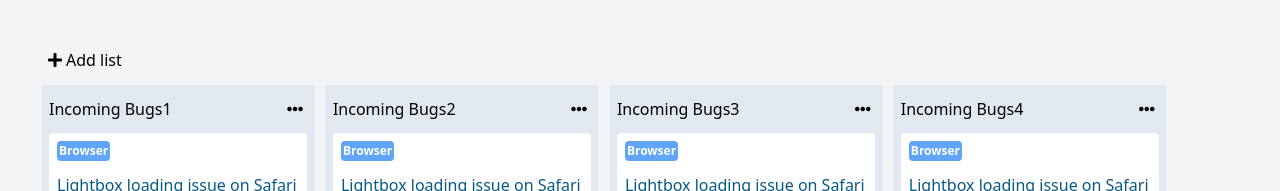
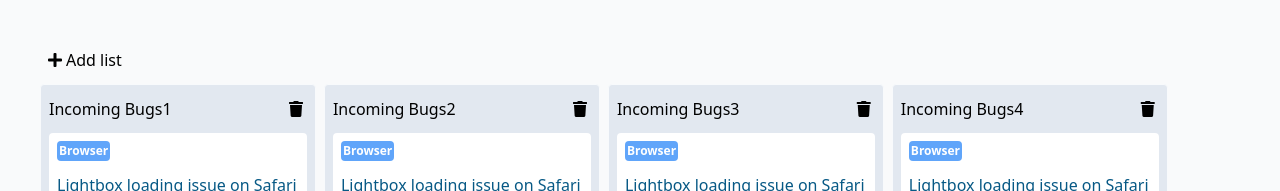
Before and after one commit to amozalev/task-board, a SvelteKit app: page / in a window 1280 px wide. Shown: the top 191 px of the page. Built offline with nearby package versions, Linux system fonts and the light colour scheme.

Commit message:
Implemented list deletion; updated styles.

```diff
--- a/src/app.css
+++ b/src/app.css
@@ -1,13 +1,3 @@
 @tailwind base;
 @tailwind components;
 @tailwind utilities;
-
-html {
-    display: flex;
-    height: 100%;
-    overflow-y: hidden;
-}
-
-.hovering {
-    border: 1px solid #daa773;
-}
--- a/src/components/tasks/TaskList.svelte
+++ b/src/components/tasks/TaskList.svelte
@@ -23,6 +23,10 @@
 	const onDragEnter = () => {
 		hoveredListIdx.set(listIdx);
 	};
+
+	const deleteList = () => {
+		taskListStore.deleteList(listIdx);
+	}
 </script>
 
 <div
@@ -37,8 +41,8 @@
 			<h2>{name}</h2>
 		</span>
 		<span class="flex">
-			<button class="p-1">
-				<i class="fas fa-ellipsis-h"></i>
+			<button class="p-1" on:click={deleteList}>
+				<i class="fa fa-trash"></i>
 			</button>
 		</span>
 	</div>
@@ -52,3 +56,9 @@
 		<h4>Add card</h4>
 	</button>
 </div>
+
+<style>
+	.hovering {
+    border: 1px solid #daa773;
+	}
+</style>
--- a/src/routes/+page.svelte
+++ b/src/routes/+page.svelte
@@ -19,6 +19,9 @@
 
 <style lang="postcss">
 	:global(html) {
-		background-color: theme(colors.gray.100);
+		background-color: theme(colors.gray.50);
+		display: flex;
+		height: 100%;
+		overflow-y: hidden;
 	}
 </style>
--- a/src/stores/tasks.js
+++ b/src/stores/tasks.js
@@ -94,7 +94,7 @@ const createStore = () => {
 		addList: () => {
 			update((list) => {
 				const listLen = list.length;
-				let lastId = list[listLen - 1].id;
+				let lastId = listLen > 0 ? list[listLen - 1].id : 0;
 				list.push({
 					id: ++lastId,
 					name: 'New list',
@@ -104,11 +104,18 @@ const createStore = () => {
 				return list;
 			});
 		},
+		deleteList: (listIdx) => {
+			update((list) => {
+				list.splice(listIdx, 1);
+				return list;
+			})
+		},
 		addTask: (listIdx) => {
 			update((list) => {
 				list[listIdx].tasks.push({
 					id: Math.floor(Math.random() * 1000),
-					title: 'New task'
+					title: 'New task',
+					tag: 'default'
 				});
 
 				return list;
```
